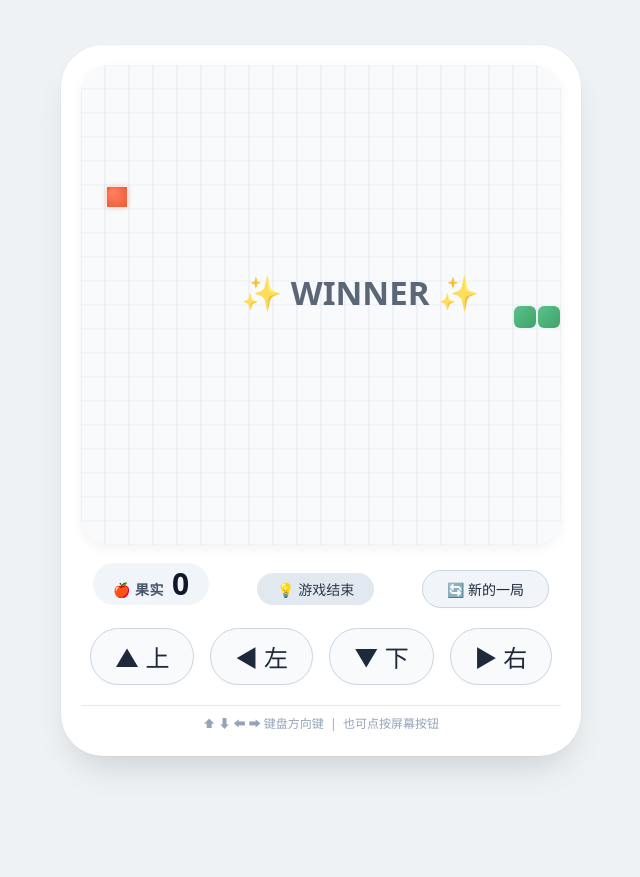
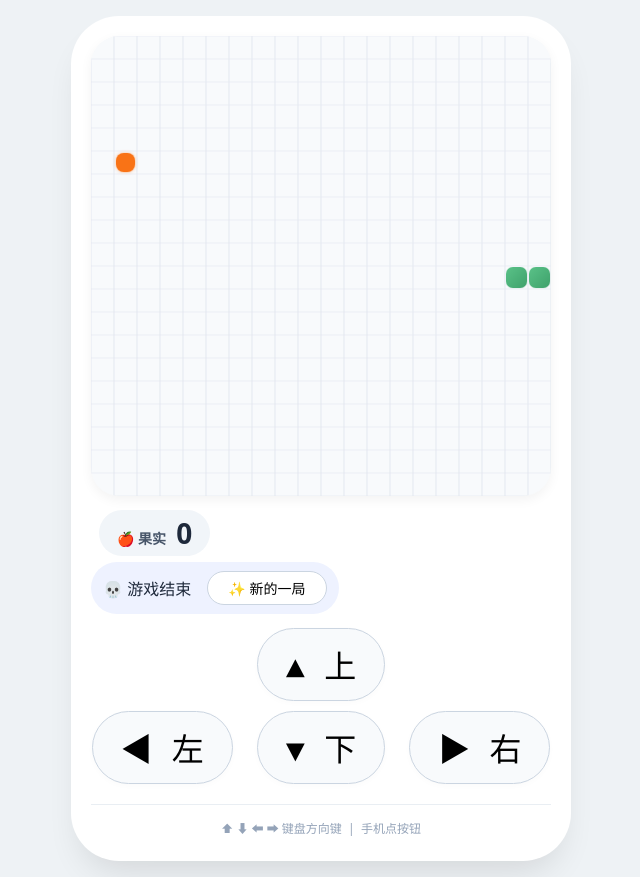
Before and after one commit to shangshangqianhy/-2, a plain HTML site: page index.html in a window 1280 px wide. Shown: the whole page, without its empty margins (319-959 px from the left). Before the commit the page ends 800 px from the top, so only its background shows below. Drawn offline with Linux system fonts and the light colour scheme.

Commit message:
Update index.html

```diff
--- a/index.html
+++ b/index.html
@@ -3,7 +3,7 @@
 <head>
     <meta charset="UTF-8">
     <meta name="viewport" content="width=device-width, initial-scale=1.0, user-scalable=no">
-    <title>贪吃蛇</title>
+    <title>贪吃蛇 · 现代舒适版</title>
     <style>
         * {
             user-select: none;
@@ -15,20 +15,21 @@
             justify-content: center;
             align-items: center;
             min-height: 100vh;
-            font-family: system-ui, -apple-system, 'Segoe UI', Roboto, 'Helvetica Neue', sans-serif;
             margin: 0;
-            padding: 20px;
+            padding: 16px;
+            font-family: system-ui, -apple-system, 'Segoe UI', sans-serif;
         }
-        /* 主卡片 */
-        .snake-card {
+        /* 整体卡片：更扁，操作区与游戏区比例 3:2 */
+        .snake-container {
+            max-width: 500px;
+            width: 100%;
             background: #ffffff;
-            border-radius: 42px;
+            border-radius: 48px;
+            box-shadow: 0 20px 35px -12px rgba(0, 0, 0, 0.12);
             padding: 20px 20px 24px;
-            box-shadow: 0 20px 35px -12px rgba(0, 0, 0, 0.15), 0 0 0 1px rgba(0, 0, 0, 0.02);
             transition: all 0.2s;
-            width: 100%;
-            max-width: 520px;
         }
+        /* 游戏画布正方形 */
         canvas {
             display: block;
             margin: 0 auto;
@@ -39,119 +40,144 @@
             height: auto;
             cursor: pointer;
         }
-        /* 信息栏 */
-        .info-bar {
+        /* 分数行 - 极简 */
+        .score-row {
             display: flex;
             justify-content: space-between;
             align-items: baseline;
-            gap: 12px;
-            margin: 18px 12px 12px 12px;
-            flex-wrap: wrap;
+            margin: 14px 8px 6px 8px;
         }
-        .score-module {
+        .score-badge {
             background: #f1f5f9;
             border-radius: 60px;
-            padding: 6px 20px;
-            display: inline-flex;
-            align-items: baseline;
-            gap: 8px;
+            padding: 4px 18px;
             font-weight: 600;
+            color: #0f172a;
+        }
+        .score-badge span:first-child {
+            font-size: 14px;
+            color: #475569;
+            margin-right: 6px;
+        }
+        .score-badge span:last-child {
+            font-size: 28px;
+            font-weight: 700;
             color: #1e293b;
         }
-        .score-label {
-            font-size: 14px;
-            letter-spacing: 0.5px;
-            color: #475569;
+        /* 游戏结束状态标签（平常隐藏） */
+        .end-area {
+            text-align: center;
+            margin: 6px 0 12px;
+            min-height: 52px;
         }
-        .score-value {
-            font-size: 30px;
-            font-weight: 700;
-            color: #0f172a;
-            line-height: 1;
+        .end-card {
+            background: #eef2ff;
+            border-radius: 60px;
+            padding: 6px 12px;
+            display: inline-flex;
+            align-items: center;
+            gap: 16px;
+            flex-wrap: wrap;
+            justify-content: center;
         }
-        .status-chip {
-            background: #e2e8f0;
-            padding: 6px 20px;
-            border-radius: 60px;
-            font-size: 14px;
+        .end-message {
             font-weight: 500;
-            color: #2d3a4b;
+            color: #1e293b;
         }
-        button {
+        .restart-end-btn {
             background: #ffffff;
             border: 1px solid #cbd5e1;
-            font-family: inherit;
+            border-radius: 40px;
+            padding: 6px 20px;
             font-weight: 500;
             font-size: 14px;
-            padding: 8px 20px;
-            border-radius: 40px;
-            color: #1e293b;
             cursor: pointer;
-            transition: 0.1s ease;
-            box-shadow: 0 1px 2px rgba(0,0,0,0.02);
+            transition: 0.08s linear;
         }
-        button:active {
-            background: #f1f5f9;
+        .restart-end-btn:active {
+            background: #e2e8f0;
             transform: scale(0.96);
         }
-        /* 方向按钮区 */
-        .direction-pad {
+        /* 方向键区域 — 真正上下左右布局 */
+        .direction-panel {
+            margin-top: 14px;
+            display: flex;
+            flex-direction: column;
+            align-items: center;
+            gap: 10px;
+        }
+        .dir-row {
             display: flex;
             justify-content: center;
-            gap: 16px;
-            margin-top: 20px;
-            flex-wrap: wrap;
+            gap: 24px;
         }
         .dir-btn {
             background: #f8fafc;
             border: 1px solid #cbd5e1;
-            font-size: 24px;
-            padding: 10px 24px;
-            min-width: 70px;
+            border-radius: 56px;
+            font-size: 32px;
             font-weight: 500;
-            box-shadow: 0 2px 4px rgba(0,0,0,0.02);
+            padding: 12px 28px;
+            min-width: 85px;
+            cursor: pointer;
+            transition: 0.05s linear;
+            box-shadow: 0 2px 6px rgba(0,0,0,0.02);
+            font-family: monospace;
         }
-        .restart-btn {
-            background: #f1f5f9;
-            border-color: #cbd5e1;
-            padding: 8px 24px;
+        .dir-btn:active {
+            background: #eef2f6;
+            transform: scale(0.96);
         }
-        .footer-hint {
+        .footer-note {
             text-align: center;
             font-size: 12px;
             color: #94a3b8;
             margin-top: 20px;
-            padding-top: 8px;
-            border-top: 1px solid #e2e8f0;
+            border-top: 1px solid #e9eef3;
+            padding-top: 14px;
         }
-        @media (max-width: 500px) {
-            .snake-card { padding: 16px; }
-            .dir-btn { padding: 6px 16px; font-size: 20px; min-width: 55px; }
-            .score-value { font-size: 26px; }
+        @media (max-width: 480px) {
+            .dir-btn { font-size: 26px; padding: 8px 20px; min-width: 70px; }
+            .dir-row { gap: 16px; }
+            .score-badge span:last-child { font-size: 24px; }
+        }
+        @media (max-width: 400px) {
+            .dir-btn { font-size: 22px; padding: 6px 16px; min-width: 60px; }
         }
     </style>
 </head>
 <body>
-<div class="snake-card">
+<div class="snake-container">
     <canvas id="snakeCanvas" width="480" height="480"></canvas>
 
-    <div class="info-bar">
-        <div class="score-module">
-            <span class="score-label">🍎 果实</span>
-            <span class="score-value" id="scoreValue">0</span>
+    <div class="score-row">
+        <div class="score-badge">
+            <span>🍎 果实</span>
+            <span id="scoreValue">0</span>
         </div>
-        <div class="status-chip" id="statusText">▶ 游戏中</div>
-        <button class="restart-btn" id="restartBtn">🔄 新的一局</button>
     </div>
 
-    <div class="direction-pad">
-        <button class="dir-btn" data-dir="UP">▲ 上</button>
-        <button class="dir-btn" data-dir="LEFT">◀ 左</button>
-        <button class="dir-btn" data-dir="DOWN">▼ 下</button>
-        <button class="dir-btn" data-dir="RIGHT">▶ 右</button>
+    <!-- 游戏结束时才显示这块区域 -->
+    <div id="endGameArea" class="end-area" style="display: none;">
+        <div class="end-card">
+            <span class="end-message" id="endMessage">💀 游戏结束</span>
+            <button class="restart-end-btn" id="endRestartBtn">✨ 新的一局</button>
+        </div>
     </div>
-    <div class="footer-hint">
-        ⬆ ⬇ ⬅ ➡ 键盘方向键 &nbsp;|&nbsp; 也可点按屏幕按钮
+
+    <!-- 方向键：上下左右 独立布局 -->
+    <div class="direction-panel">
+        <div class="dir-row">
+            <button class="dir-btn" data-dir="UP">▲ 上</button>
+        </div>
+        <div class="dir-row">
+            <button class="dir-btn" data-dir="LEFT">◀ 左</button>
+            <button class="dir-btn" data-dir="DOWN">▼ 下</button>
+            <button class="dir-btn" data-dir="RIGHT">▶ 右</button>
+        </div>
+    </div>
+    <div class="footer-note">
+        ⬆ ⬇ ⬅ ➡ 键盘方向键 &nbsp;|&nbsp; 手机点按钮
     </div>
 </div>
 
@@ -173,9 +199,10 @@
 
         // DOM 元素
         const scoreSpan = document.getElementById('scoreValue');
-        const statusSpan = document.getElementById('statusText');
+        const endArea = document.getElementById('endGameArea');
+        const endMessageSpan = document.getElementById('endMessage');
 
-        // ---------- 初始化 ----------
+        // ---------- 游戏初始化 ----------
         function initGame() {
             snake = [
                 { x: 10, y: 10 },
@@ -186,10 +213,10 @@
             nextDirection = 'RIGHT';
             score = 0;
             gameRunning = true;
-            statusSpan.innerText = '▶ 游戏中';
-            statusSpan.style.opacity = '1';
             updateScoreDisplay();
             generateRandomFood();
+            // 隐藏结束面板
+            endArea.style.display = 'none';
             draw();
             clearGameInterval();
             startGameLoop();
@@ -197,7 +224,8 @@
 
         function startGameLoop() {
             if (gameLoop) clearInterval(gameLoop);
-            gameLoop = setInterval(gameStep, 140);
+            // 速度降低约 20% : 原来是 140ms → 170ms，更舒适
+            gameLoop = setInterval(gameStep, 170);
         }
 
         function clearGameInterval() {
@@ -207,7 +235,7 @@
             }
         }
 
-        // 生成食物（避开蛇身）
+        // 随机生成食物 (避开蛇身)
         function generateRandomFood() {
             const maxAttempts = 3000;
             for (let i = 0; i < maxAttempts; i++) {
@@ -218,7 +246,7 @@
                     return;
                 }
             }
-            // 极端情况：几乎赢了，扫描全棋盘
+            // 极端胜利情况：扫描全棋盘
             for (let y = 0; y < BOARD_SIZE; y++) {
                 for (let x = 0; x < BOARD_SIZE; x++) {
                     if (!snake.some(s => s.x === x && s.y === y)) {
@@ -227,7 +255,6 @@
                     }
                 }
             }
-            // 全满 → 胜利
             winGame();
         }
 
@@ -235,15 +262,20 @@
             if (!gameRunning) return;
             gameRunning = false;
             clearGameInterval();
-            statusSpan.innerText = '🏆 胜利！满级 🏆';
+            showEndScreen('🏆 胜利！完美通关 🏆');
         }
 
         function endGame() {
             if (!gameRunning) return;
             gameRunning = false;
             clearGameInterval();
-            statusSpan.innerText = '💡 游戏结束';
-            draw();  // 显示结束画面
+            showEndScreen('💀 游戏结束');
+            draw();
+        }
+
+        function showEndScreen(msg) {
+            endMessageSpan.innerText = msg;
+            endArea.style.display = 'flex';
         }
 
         function updateScoreDisplay() {
@@ -253,7 +285,6 @@
         // 核心移动逻辑
         function gameStep() {
             if (!gameRunning) return;
-
             direction = nextDirection;
 
             let head = snake[0];
@@ -291,14 +322,13 @@
                 draw();
                 return;
             }
-
             draw();
         }
 
-        // ---------- 绘图（现代风格）----------
+        // ---------- 绘图（干净现代）----------
         function draw() {
             ctx.clearRect(0, 0, canvas.width, canvas.height);
-            // 背景网格（极浅线）
+            // 极浅网格
             ctx.strokeStyle = '#e2e8f0';
             ctx.lineWidth = 0.6;
             for (let i = 0; i <= BOARD_SIZE; i++) {
@@ -311,18 +341,17 @@
                 ctx.stroke();
             }
 
-            // 食物：珊瑚橙渐变 + 微光
+            // 食物：珊瑚橙
             const fx = food.x * size, fy = food.y * size;
-            const grdFood = ctx.createRadialGradient(fx + size*0.3, fy + size*0.3, 2, fx + size*0.5, fy + size*0.5, size*0.5);
-            grdFood.addColorStop(0, '#ff7e5e');
-            grdFood.addColorStop(1, '#f15f3d');
-            ctx.fillStyle = grdFood;
-            ctx.shadowBlur = 6;
-            ctx.shadowColor = 'rgba(241,95,61,0.3)';
-            ctx.fillRect(fx + 2, fy + 2, size - 4, size - 4);
+            ctx.fillStyle = '#f97316';
+            ctx.shadowBlur = 4;
+            ctx.shadowColor = 'rgba(249,115,22,0.3)';
+            ctx.beginPath();
+            ctx.roundRect(fx + 2, fy + 2, size - 4, size - 4, 8);
+            ctx.fill();
             ctx.shadowBlur = 0;
 
-            // 蛇身：薄荷绿渐变，圆角矩形
+            // 蛇身：薄荷渐变
             for (let i = 0; i < snake.length; i++) {
                 const seg = snake[i];
                 const xPos = seg.x * size, yPos = seg.y * size;
@@ -335,23 +364,19 @@
                     grad.addColorStop(1, '#3da06a');
                 }
                 ctx.fillStyle = grad;
-                ctx.shadowBlur = 2;
-                ctx.shadowColor = 'rgba(0,0,0,0.05)';
                 ctx.beginPath();
-                ctx.roundRect(xPos + 1, yPos + 1, size - 2, size - 2, 6);
+                ctx.roundRect(xPos + 1, yPos + 1, size - 2, size - 2, 7);
                 ctx.fill();
                 // 眼睛（头部）
                 if (i === 0) {
                     ctx.fillStyle = '#ffffff';
-                    ctx.shadowBlur = 0;
-                    const eyeW = size * 0.18;
-                    const eyeH = size * 0.18;
+                    const eyeW = size * 0.18, eyeH = size * 0.18;
                     if (direction === 'RIGHT') {
-                        ctx.fillRect(xPos + size - eyeW - 3, yPos + 6, eyeW, eyeH);
-                        ctx.fillRect(xPos + size - eyeW - 3, yPos + size - 12, eyeW, eyeH);
+                        ctx.fillRect(xPos + size - eyeW - 4, yPos + 6, eyeW, eyeH);
+                        ctx.fillRect(xPos + size - eyeW - 4, yPos + size - 12, eyeW, eyeH);
                         ctx.fillStyle = '#1e293b';
-                        ctx.fillRect(xPos + size - eyeW - 2, yPos + 7, eyeW*0.6, eyeH*0.6);
-                        ctx.fillRect(xPos + size - eyeW - 2, yPos + size - 11, eyeW*0.6, eyeH*0.6);
+                        ctx.fillRect(xPos + size - eyeW - 3, yPos + 7, eyeW*0.6, eyeH*0.6);
+                        ctx.fillRect(xPos + size - eyeW - 3, yPos + size - 11, eyeW*0.6, eyeH*0.6);
                     } else if (direction === 'LEFT') {
                         ctx.fillRect(xPos + 3, yPos + 6, eyeW, eyeH);
                         ctx.fillRect(xPos + 3, yPos + size - 12, eyeW, eyeH);
@@ -364,7 +389,7 @@
                         ctx.fillStyle = '#1e293b';
                         ctx.fillRect(xPos + 7, yPos + 4, eyeW*0.6, eyeH*0.6);
                         ctx.fillRect(xPos + size - 11, yPos + 4, eyeW*0.6, eyeH*0.6);
-                    } else { // DOWN
+                    } else {
                         ctx.fillRect(xPos + 6, yPos + size - 10, eyeW, eyeH);
                         ctx.fillRect(xPos + size - 12, yPos + size - 10, eyeW, eyeH);
                         ctx.fillStyle = '#1e293b';
@@ -373,18 +398,9 @@
                     }
                 }
             }
-            ctx.shadowBlur = 0;
-
-            // 如果游戏结束，显示半透明遮罩文字
-            if (!gameRunning) {
-                ctx.font = `bold ${Math.floor(size * 1.4)}px system-ui, "Segoe UI"`;
-                ctx.fillStyle = '#334155cc';
-                ctx.shadowBlur = 0;
-                ctx.fillText(gameLoop ? 'GAME OVER' : '✨ WINNER ✨', canvas.width/2-80, canvas.height/2);
-            }
         }
 
-        // helper: canvas roundRect
+        // Canvas roundRect 辅助方法
         if (!CanvasRenderingContext2D.prototype.roundRect) {
             CanvasRenderingContext2D.prototype.roundRect = function(x, y, w, h, r) {
                 if (w < 2 * r) r = w / 2;
@@ -402,7 +418,7 @@
             };
         }
 
-        // ---------- 控制方向 ----------
+        // ---------- 控制 ----------
         function setDirection(newDir) {
             if (!gameRunning) return;
             const opposite = {
@@ -413,14 +429,12 @@
             }
         }
 
-        // 重置游戏
         function restartGame() {
             clearGameInterval();
             initGame();
         }
 
         // ---------- 事件绑定 ----------
-        // 键盘
         window.addEventListener('keydown', (e) => {
             const key = e.key;
             if (key === 'ArrowUp') setDirection('UP');
@@ -434,16 +448,20 @@
             e.preventDefault();
         });
 
-        // 屏幕按钮
+        // 屏幕方向按钮
         document.querySelectorAll('.dir-btn').forEach(btn => {
             btn.addEventListener('click', (e) => {
                 const dir = btn.getAttribute('data-dir');
                 if (dir) setDirection(dir);
             });
         });
-        document.getElementById('restartBtn').addEventListener('click', () => restartGame());
 
-        // 启动游戏
+        // 结束区域的重启按钮
+        const endRestart = document.getElementById('endRestartBtn');
+        if (endRestart) {
+            endRestart.addEventListener('click', () => restartGame());
+        }
+
         initGame();
     })();
 </script>
```
